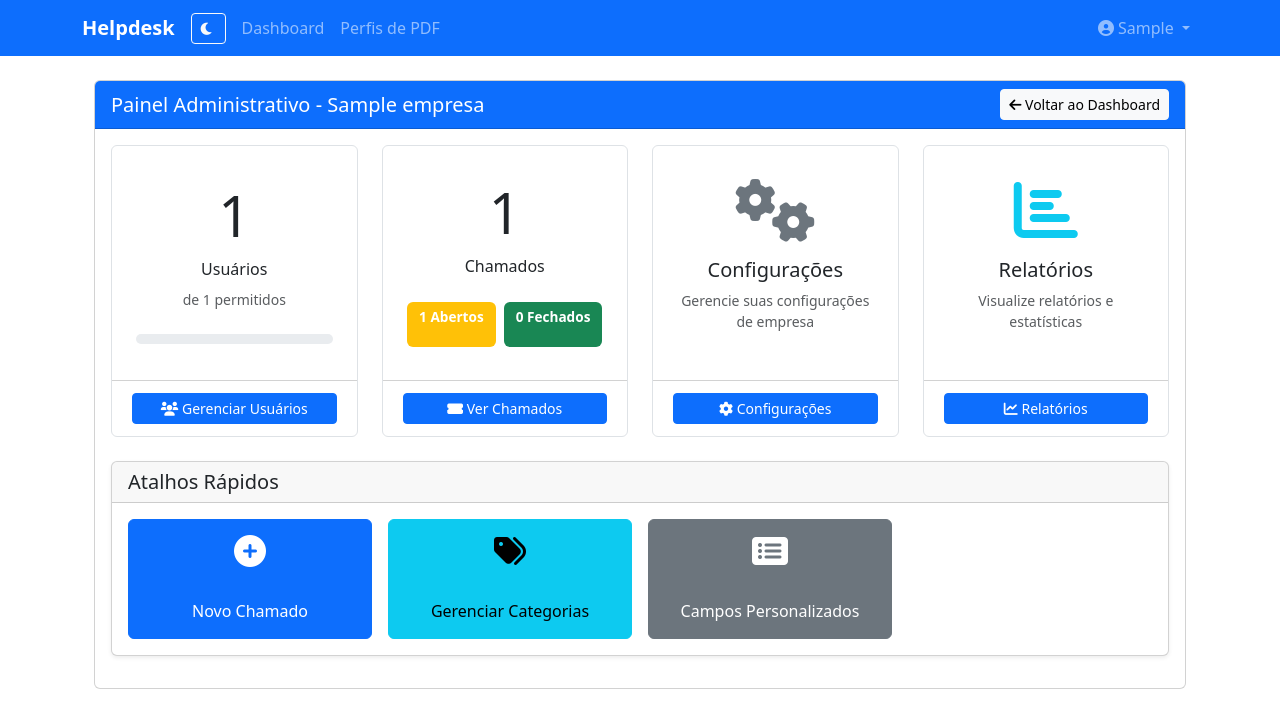
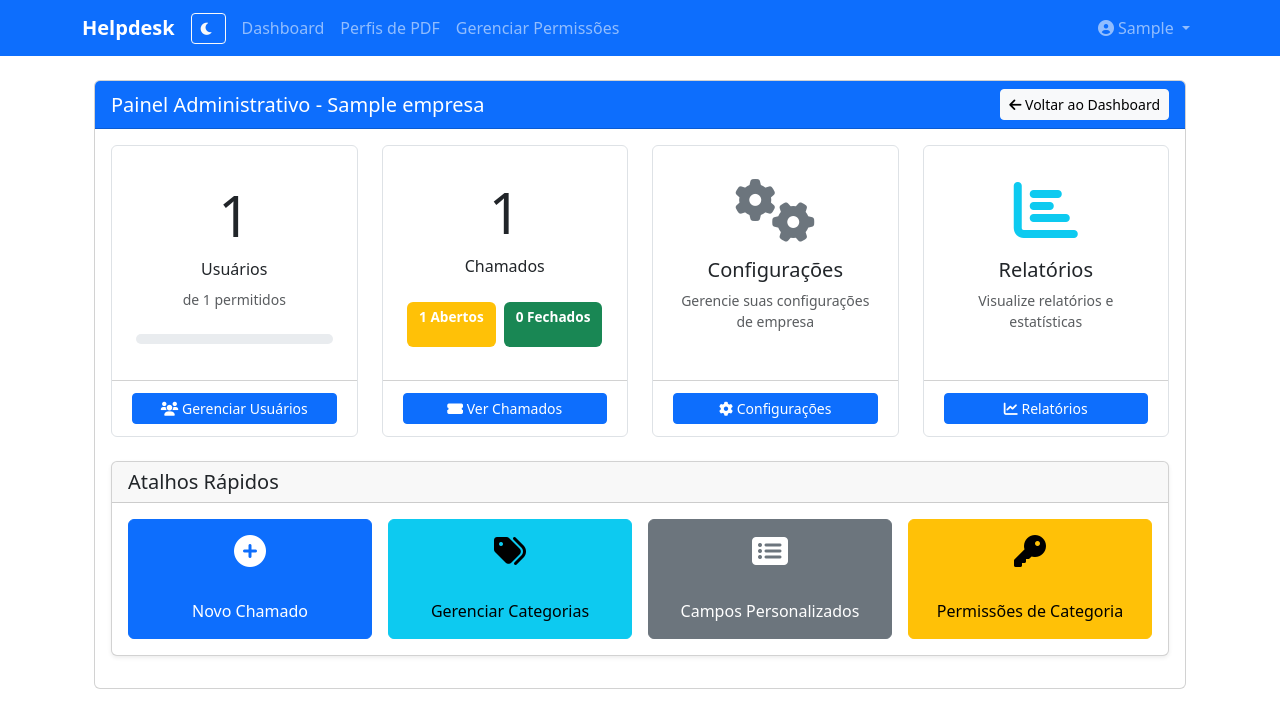
Before and after one commit to marques823/helpdesk, a Django app: page /tickets/empresa-admin/ in a window 1280 px wide. Shown: the top 728 px of the page. Run offline with Django 5.2, Linux system fonts and the light colour scheme; a user stored in the database is signed in; tables that the repository leaves empty hold one stand-in row (values such as "Sample post"); parts of the project's set-up code (start-up, migrations or seed data) failed here and were passed over.

Commit message:
Adicionando links de acesso para gerenciamento de permissões de categorias

```diff
--- a/templates/base.html
+++ b/templates/base.html
@@ -297,6 +297,11 @@
                         <li class="nav-item">
                             <a class="nav-link" href="{% url 'tickets:perfis_compartilhamento_list' %}">Perfis de PDF</a>
                         </li>
+                        {% if user.is_staff or user.is_superuser %}
+                        <li class="nav-item">
+                            <a class="nav-link" href="{% url 'tickets:gerenciar_permissoes_categoria' %}">Gerenciar Permissões</a>
+                        </li>
+                        {% endif %}
                     {% endif %}
                 </ul>
                 <ul class="navbar-nav">
@@ -311,6 +316,13 @@
                                         <i class="fa fa-bell me-2"></i>Configurar Notificações
                                     </a>
                                 </li>
+                                {% if user.is_staff or user.is_superuser %}
+                                <li>
+                                    <a class="dropdown-item" href="{% url 'tickets:gerenciar_permissoes_categoria' %}">
+                                        <i class="fa fa-key me-2"></i>Gerenciar Permissões
+                                    </a>
+                                </li>
+                                {% endif %}
                                 <li><hr class="dropdown-divider"></li>
                                 <li>
                                     <form id="logout-form" action="{% url 'logout' %}" method="post" class="d-inline">
--- a/tickets/templates/tickets/empresa_admin/dashboard.html
+++ b/tickets/templates/tickets/empresa_admin/dashboard.html
@@ -125,6 +125,12 @@
                                             </a>
                                         </div>
                                         {% endif %}
+                                        <div class="col">
+                                            <a href="{% url 'tickets:gerenciar_permissoes_categoria' %}" class="btn btn-warning w-100 py-3 atalho-btn">
+                                                <i class="fas fa-key fa-2x mb-2"></i><br>
+                                                Permissões de Categoria
+                                            </a>
+                                        </div>
                                     </div>
                                 </div>
                             </div>
```
